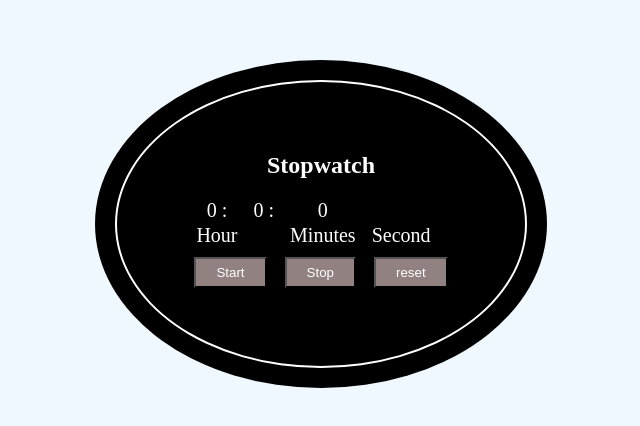
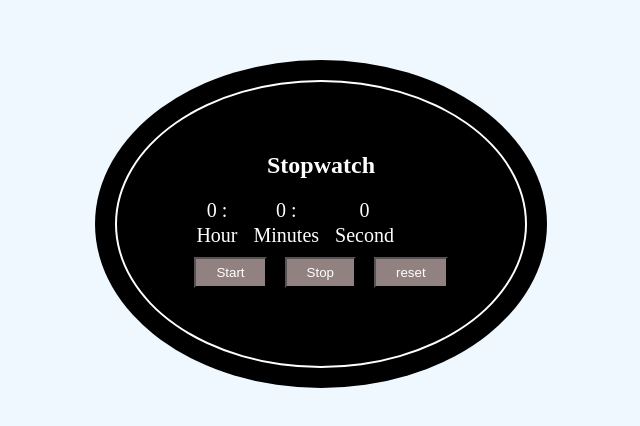
Before and after one commit to Darshittarapara/Stopwatch, a plain HTML site: page index.html in a window 1280 px wide. Shown: the part 176-602 px from the top of the page, without its empty margins (319-959 px from the left). Drawn offline with Linux system fonts and the light colour scheme.

Commit message:
Update index.html

```diff
--- a/index.html
+++ b/index.html
@@ -30,14 +30,14 @@
                         <tr>
                              <td>
 
-                                <span>Hour</span></td>
+                                <span>Hour</span>
+                            </td>
                             <td>
-                            <td>
-
-                                <span>Minutes</span></td>
+                            <span>Minutes</span>
+                            </td>
                             <td>
                                 <span>Second</span>
-                                </td>
+                            </td>
 
                         </tr>
 
```
